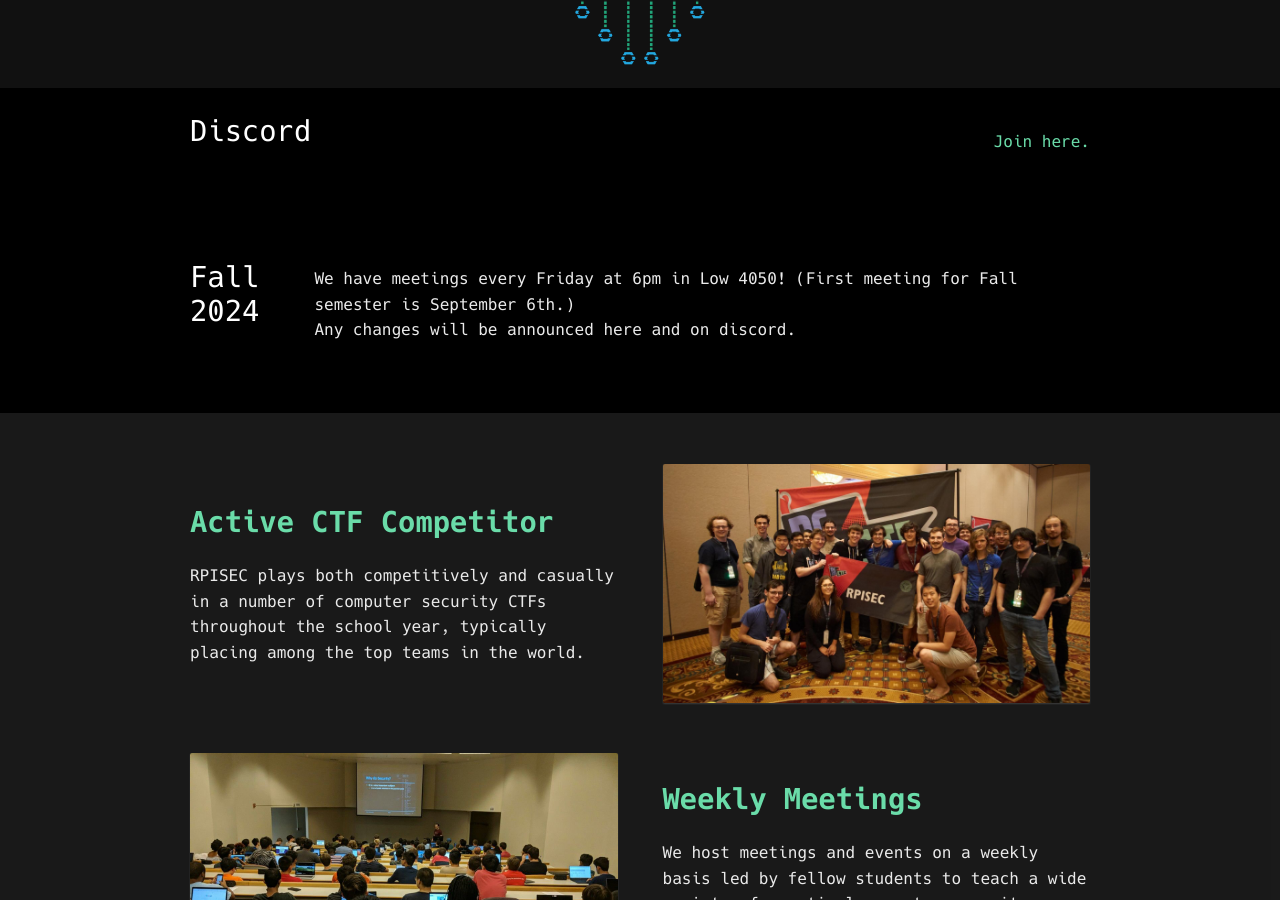
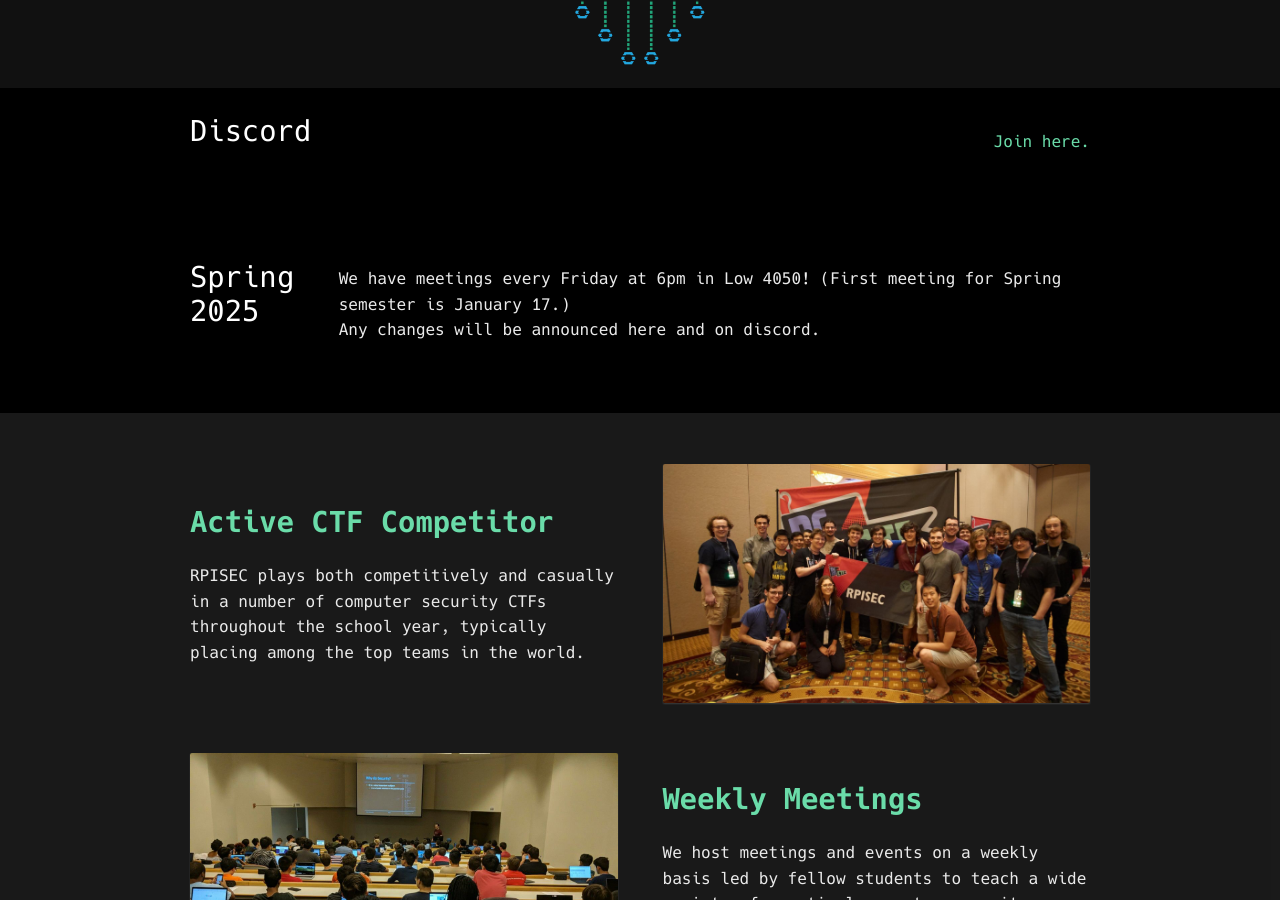
Before and after one commit to RPISEC/website, a Jekyll site: the page built from index.html, in a window 1280 px wide and 900 px high, scrolled down 387 px. Built offline with Jekyll 4.4.1, drawn with Linux system fonts in a browser that asks for light colours.

Commit message:
Spring 2025 update

```diff
--- a/about.html
+++ b/about.html
@@ -74,7 +74,7 @@
                 value of networking with industry. We maintain relationships with a number of prominent companies and
                 organizations in order to connect RPISEC members with opportunities in the form of internships and
                 full-time positions.</p>
-            <p>We are always looking to grow our network, so feel free to <a href="contact">get in touch</a> if you are
+            <p>We are always looking to grow our network, so feel free to <a href="/contact">get in touch</a> if you are
                 looking to open a channel between RPISEC and your company or organization.</p>
             <h4>Everything Else</h4>
             <p>Among other miscellaneous activities, RPISEC members attend prominent security conferences, participate
--- a/index.html
+++ b/index.html
@@ -19,10 +19,10 @@
 
 <section>
     <div class="container flex">
-        <h2>Fall 2024</h2>
+        <h2>Spring 2025</h2>
         <p>
             <br>
-            We have meetings every Friday at 6pm in Low 4050! (First meeting for Fall semester is September 6th.)
+            We have meetings every Friday at 6pm in Low 4050! (First meeting for Spring semester is January 17.)
             <br>
             Any changes will be announced here and on discord.
             <br>
```
